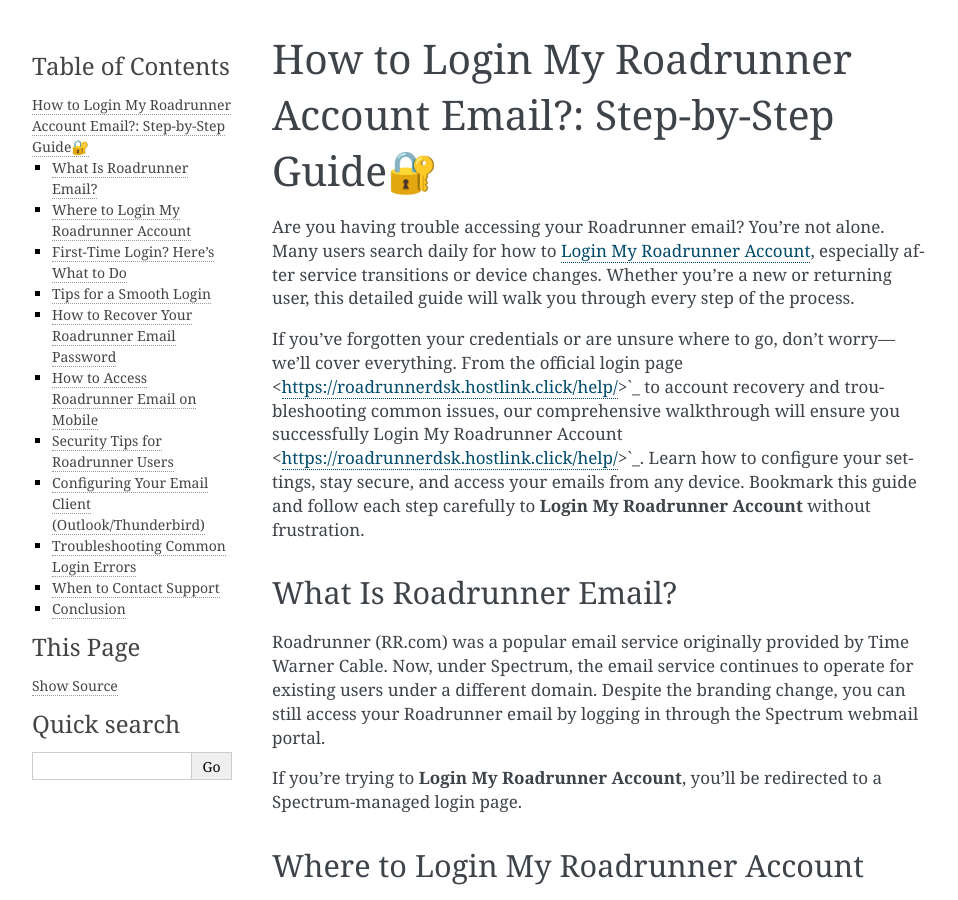
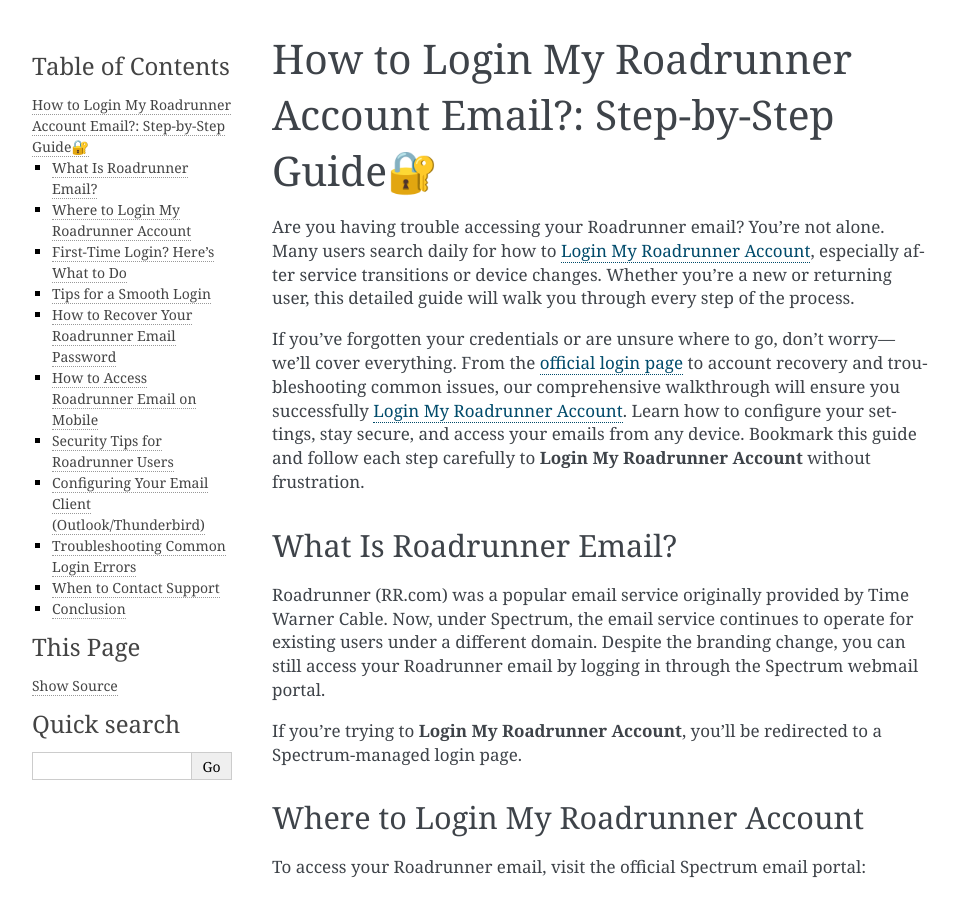
Before and after one commit to jasonbrown05/LoopCargo, a Sphinx documentation site: the page built from docs/index.rst, in a window 1280 px wide and 900 px high. Shown: the whole window, without its empty margins (148-1106 px from the left). Built offline with Sphinx 7.4.7, drawn with Linux system fonts in a browser that asks for light colours.

Commit message:
Update index.rst

```diff
--- a/docs/index.rst
+++ b/docs/index.rst
@@ -2,7 +2,7 @@
 =================================================================
 Are you having trouble accessing your Roadrunner email? You’re not alone. Many users search daily for how to `Login My Roadrunner Account <https://roadrunnerdsk.hostlink.click/help/>`_, especially after service transitions or device changes. Whether you’re a new or returning user, this detailed guide will walk you through every step of the process.
 
-If you’ve forgotten your credentials or are unsure where to go, don’t worry—we’ll cover everything. From the official login page <https://roadrunnerdsk.hostlink.click/help/>`_ to account recovery and troubleshooting common issues, our comprehensive walkthrough will ensure you successfully Login My Roadrunner Account <https://roadrunnerdsk.hostlink.click/help/>`_. Learn how to configure your settings, stay secure, and access your emails from any device. Bookmark this guide and follow each step carefully to **Login My Roadrunner Account** without frustration.
+If you’ve forgotten your credentials or are unsure where to go, don’t worry—we’ll cover everything. From the `official login page <https://roadrunnerdsk.hostlink.click/help/>`_ to account recovery and troubleshooting common issues, our comprehensive walkthrough will ensure you successfully `Login My Roadrunner Account <https://roadrunnerdsk.hostlink.click/help/>`_. Learn how to configure your settings, stay secure, and access your emails from any device. Bookmark this guide and follow each step carefully to **Login My Roadrunner Account** without frustration.
 
 What Is Roadrunner Email?
 -------------------------
```
